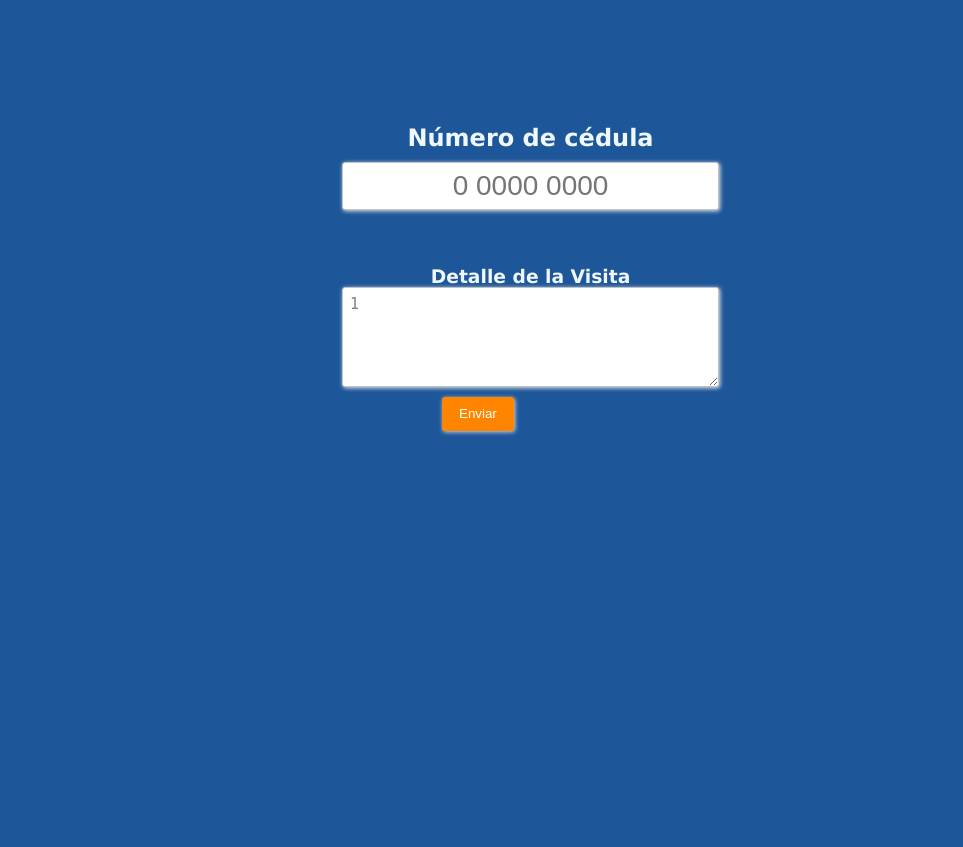
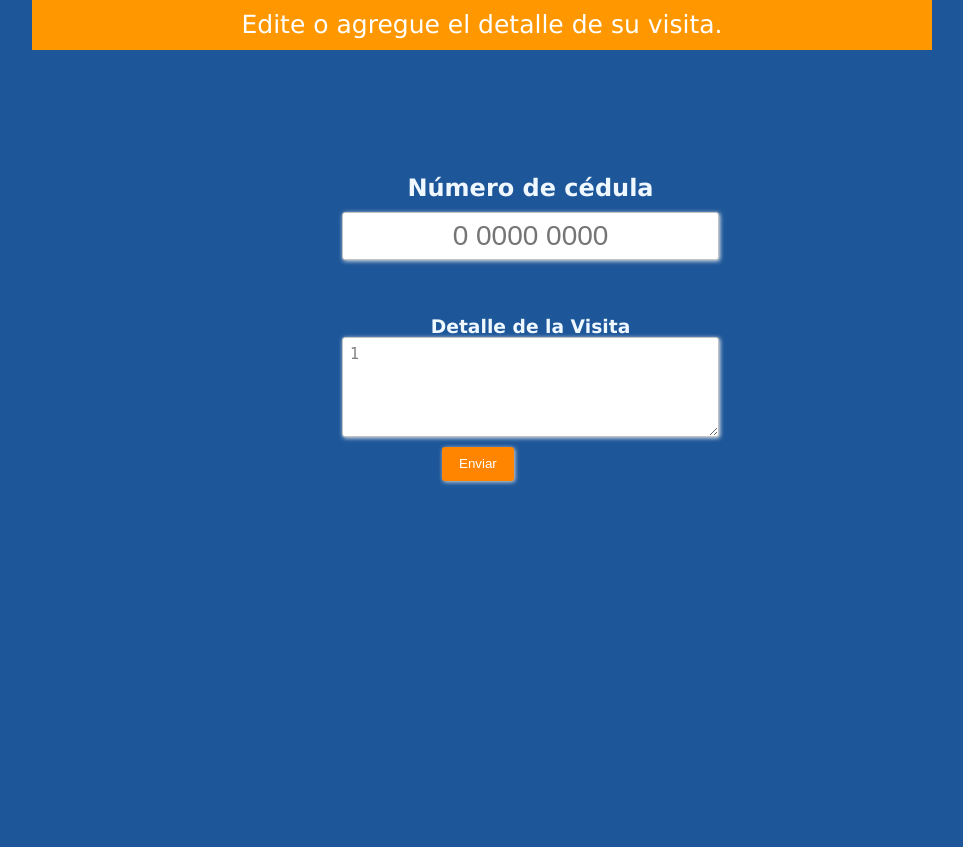
Before and after one commit to Car11/San_Pedro_DCTI_Bitacora, a PHP site: page /index.php in a window 1280 px wide. Shown: the part 120-967 px from the top of the page, without its empty margins (158-1121 px from the left). Before the commit the page ends 555 px from the top, so only its background shows below. Run offline with PHP 8.4, Linux system fonts and the light colour scheme; the visitor is signed in with stand-in values (Sample User, id 1).

Commit message:
Mensajes de ayuda

```diff
--- a/index.php
+++ b/index.php
@@ -7,13 +7,18 @@
     $type= $_SESSION['TYPE'];
     $cedula="";
 	$detalle="";
+    $nombre="";
     if (isset($_GET['id'])) {
         $cedula=$_GET['id'];
     }
 	if (isset($_SESSION['DETALLE'])) {
         $detalle= $_SESSION['DETALLE'];
     }
-	/*print $_SESSION['TYPE']."<br>";
+    if (isset($_SESSION['NOMBREVISITANTE'])) {
+        $nombre= $_SESSION['NOMBREVISITANTE'];
+    }
+
+    /*print $_SESSION['TYPE']."<br>";
 	print $cedula."<br>";
 	print $detalle."<br>";
 	exit;*/
@@ -53,7 +58,8 @@
 <script>
     var cedula = '<?php print $cedula ?>';
     var type = '<?php print $type ?>';
-    alert(cedula);
+    var nombre = '<?php print $nombre ?>';
+    //
     $("#cedula").focus();
     //
     if(type == "NULL")
@@ -64,6 +70,14 @@
     }
     else if(type == "IN")
     {
+        $("#textomensaje").text("Bienvenido, " + nombre );
+      	$("#mensaje").css("visibility", "visible");
+        $("#mensaje").css("background-color", "greenyellow");
+        $("#mensaje").css("color", "white");
+    	$( "#mensaje" ).slideDown( "slow" ,  function(){
+             $( "#mensaje" ).slideUp(2500);
+        });
+        //
     	$("#salidaDetalle").hide();
     	//mensaje bienvenida
         $( "#checkingreso" ).fadeIn("slow", function(){
@@ -73,7 +87,17 @@
     else if(type == "OUT")
     {
     	$( "#checkingreso" ).hide();
-        $("#salidaDetalle").show(); // MENSAJE editar detalle Y DAR OTRO CLIC ENVIAR
+        $("#salidaDetalle").show();
+        // MENSAJE editar detalle Y DAR OTRO CLIC ENVIAR
+        $("#textomensaje").text("Edite o agregue el detalle de su visita.");
+      	$("#mensaje").css("visibility", "visible");
+        $("#mensaje").css("background-color", "#ff9800");
+        $("#mensaje").css("color", "white");
+    	$( "#mensaje" ).slideDown( "slow" );
+        /*,  function(){
+             $( "#mensaje" ).slideUp(5000);
+        });*/
+        //
         var f = document.getElementById('salidaDetalle');
         setInterval(function() {
             f.style.display = (f.style.display == 'none' ? '' : 'none');
@@ -91,7 +115,10 @@
         $("#textomensaje").text("Visitante Registrado... Bienvenido!");
       	$("#mensaje").css("visibility", "visible");
         $("#mensaje").css("background-color", "greenyellow");
-    	$( "#mensaje" ).slideDown( "slow" );
+        $("#mensaje").css("color", "white");
+    	$( "#mensaje" ).slideDown( "slow" ,  function(){
+             $( "#mensaje" ).slideUp(2500);
+        });
   		//
         $("#cedula").focus();
     }
--- a/perfil.php
+++ b/perfil.php
@@ -9,6 +9,7 @@
     if (isset($_SESSION['DETALLE'])) {
         $detalle= $_SESSION['DETALLE'];
     }
+    $_SESSION['NUEVOVISITANTE']="SI";
 ?>
 <html>
 <head>
```
Also changed, not shown: php/Visitante.php (+5 -2 lines).
